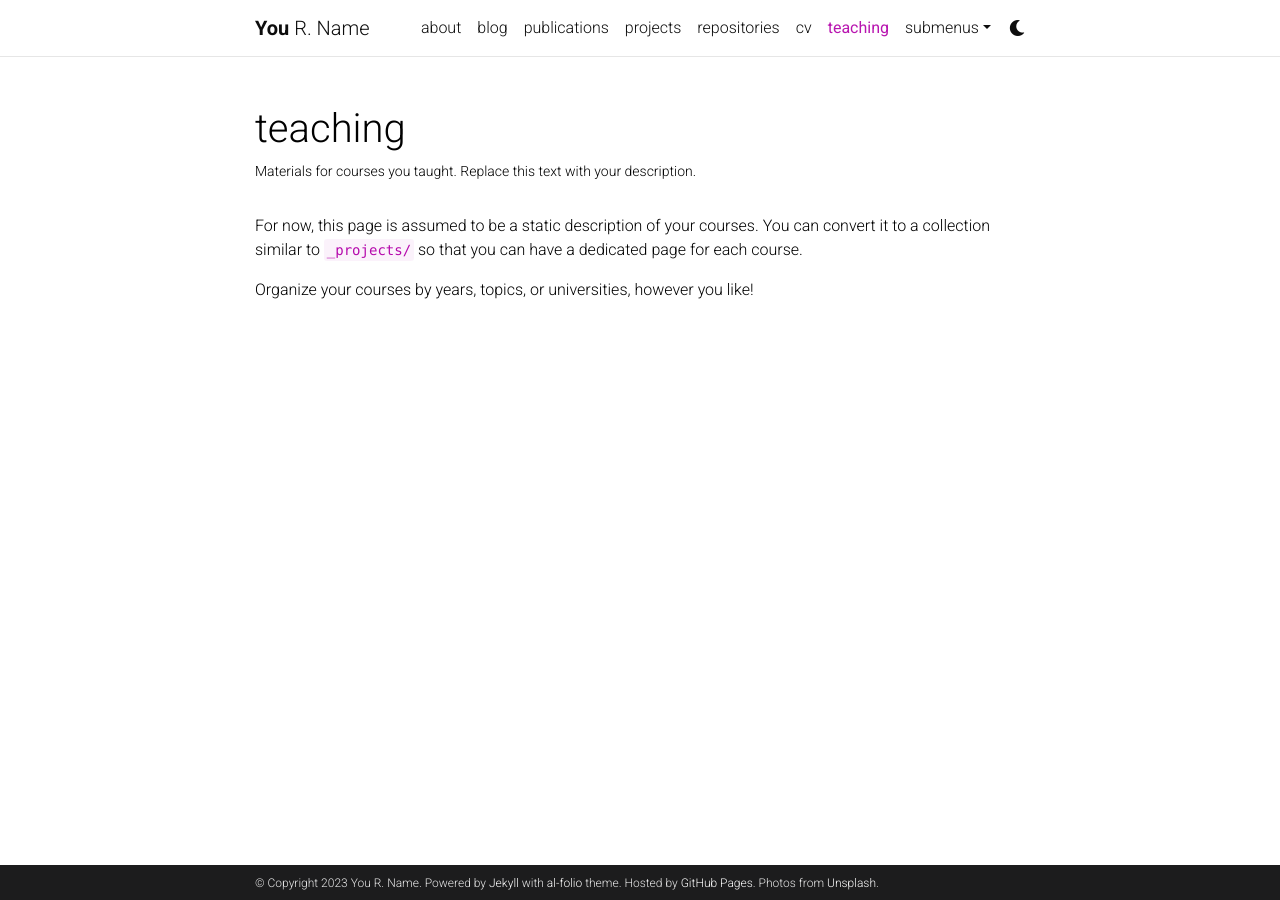
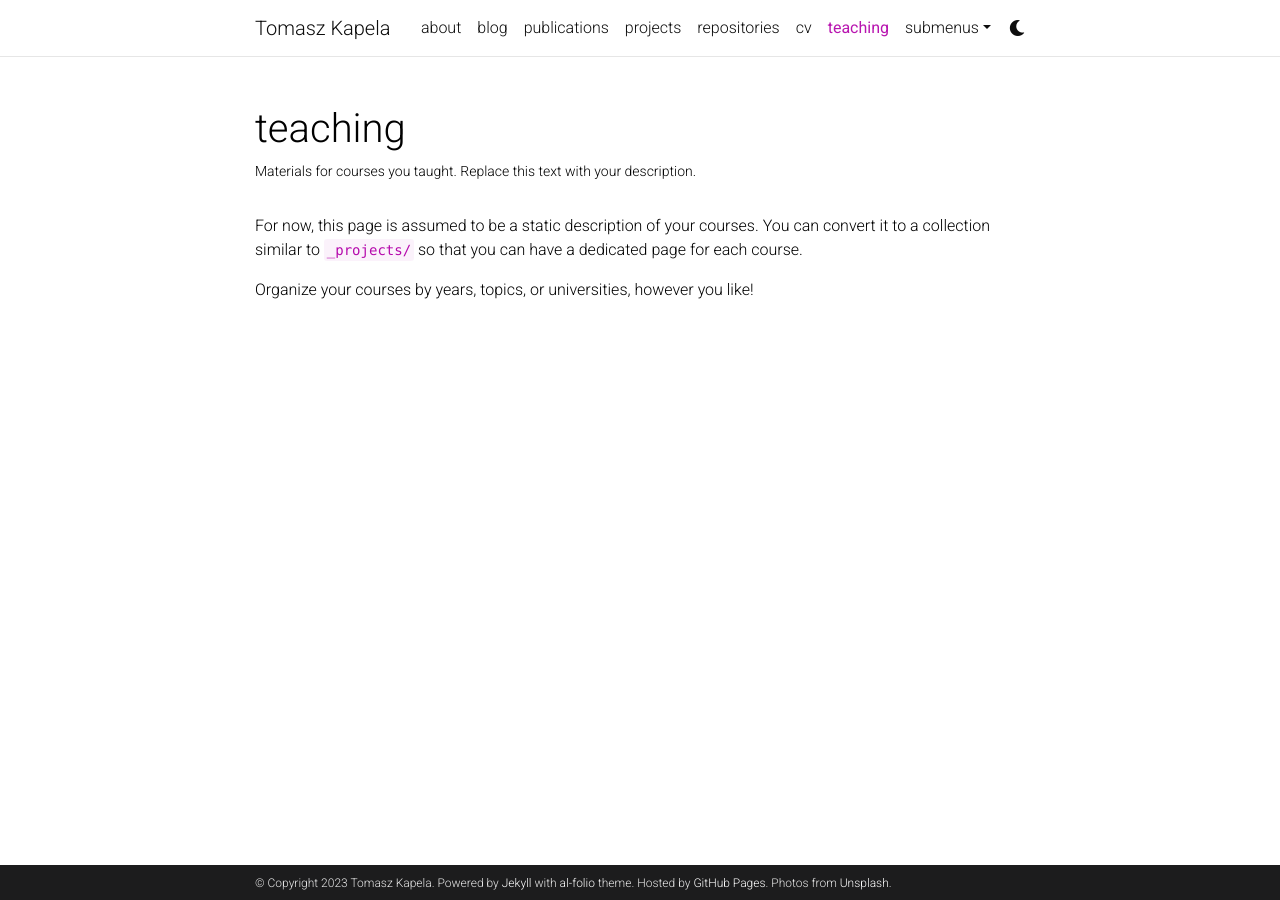
Before and after one commit to tomasz-kapela/my-webpage, a Jekyll site: the page built from _pages/teaching.md, in a window 1280 px wide. Built offline with Jekyll 4.4.1, drawn with Linux system fonts in a browser that asks for light colours; comment, search, counter and statistics services are not loaded; a style sheet for code colours, icons or effects is not loaded.

Commit message:
Update _config.yml

```diff
--- a/_config.yml
+++ b/_config.yml
@@ -2,11 +2,11 @@
 # Site settings
 # -----------------------------------------------------------------------------
 
-title: blank # the website title (if blank, full name will be used instead)
-first_name: You
-middle_name: R.
-last_name: Name
-email: you@example.com
+title: Tomasz Kapela # the website title (if blank, full name will be used instead)
+first_name: Tomasz
+middle_name:
+last_name: Kapela
+email: tomasz.kapela@uj.edu.pl
 description: > # the ">" symbol means to ignore newlines until "footer_text:"
   A simple, whitespace theme for academics. Based on [*folio](https://github.com/bogoli/-folio) design.
 footer_text: >
@@ -18,8 +18,8 @@ keywords: jekyll, jekyll-theme, academic-website, portfolio-website  # add your
 lang: en # the language of your site (for example: en, fr, cn, ru, etc.)
 icon: ⚛️  # the emoji used as the favicon (alternatively, provide image name in /assets/img/)
 
-url: https://alshedivat.github.io # the base hostname & protocol for your site
-baseurl: /al-folio # the subpath of your site, e.g. /blog/
+url: https://tomasz-kapela.github.io # the base hostname & protocol for your site
+baseurl: /my-webpage # the subpath of your site, e.g. /blog/
 last_updated: false # set to true if you want to display last updated in the footer
 impressum_path:  # set to path to include impressum link in the footer, use the same path as permalink in a page, helps to conform with EU GDPR
 
```
